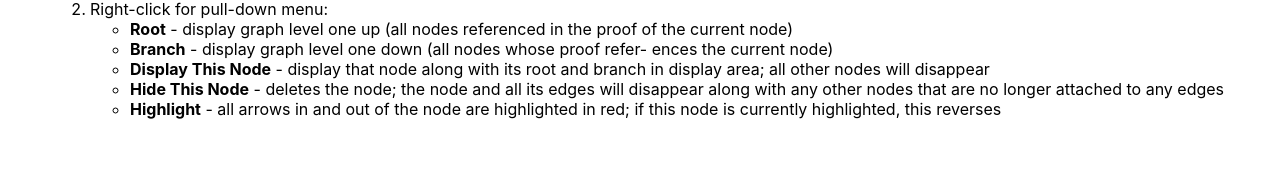
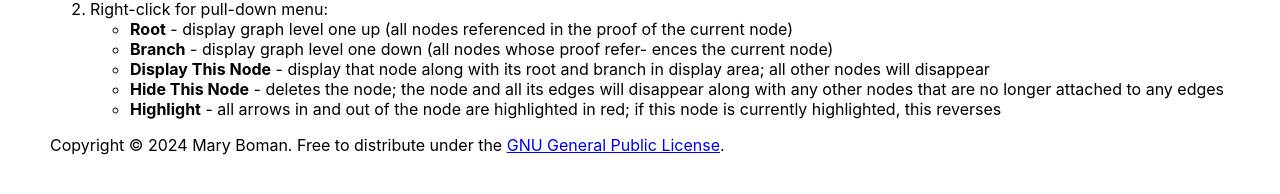
Before and after one commit to mboman28/euclid21, a React (Create React App) app: page /help in a window 1280 px wide. Shown: the part 390-584 px from the top of the page. Built offline with nearby package versions, Linux system fonts and the light colour scheme.

Commit message:
Add license and copyright

```diff
--- a/src/components/About.tsx
+++ b/src/components/About.tsx
@@ -24,6 +24,8 @@ const About: React.FC<AboutProps> = () => {
             <p>The original paper, including a link to the original Java code:  <a href='https://old.maa.org/press/periodicals/convergence/euclid21-euclids-elements-for-the-21st-century'>Euclid<sup>21</sup>: Euclid's Elements for the 21st Century</a>.</p>
 
             <p>Updated version written in React for the web by Mary Boman.</p>
+
+            <p>Copyright © 2024 Mary Boman. Free to distribute under the <a href='https://www.gnu.org/licenses/#GPL'>GNU General Public License</a>.</p>
         </Container>
     );
 }
--- a/src/components/App.tsx
+++ b/src/components/App.tsx
@@ -6,7 +6,6 @@ import About from "./About";
 import Help from "./Help";
 
 function App() {
-  // TODO: react router + about page
   return (
     <>
       <NavBar />
--- a/src/components/Help.tsx
+++ b/src/components/Help.tsx
@@ -37,6 +37,7 @@ const Help: React.FC<HelpProps> = () => {
                     </ul>
                 </li>
             </ol>
+            <p>Copyright © 2024 Mary Boman. Free to distribute under the <a href='https://www.gnu.org/licenses/#GPL'>GNU General Public License</a>.</p>
         </Container>
     );
 }
--- a/src/components/Home.tsx
+++ b/src/components/Home.tsx
@@ -32,6 +32,7 @@ const Home: React.FC<HomeProps> = () => {
             </ButtonContainer>
             <p>To learn how to use this app, visit the <Link to='/help'>help page</Link>.</p>
             <p>For more information on this project, visit the <Link to='/about'>about page</Link>.</p>
+            <p>Copyright © 2024 Mary Boman. Free to distribute under the <a href='https://www.gnu.org/licenses/#GPL'>GNU General Public License</a>.</p>
         </HomeContainer>
     );
 }
@@ -53,7 +54,6 @@ const CNButton = styled(NodeButton)({
 });
 
 const ButtonContainer = styled('div')({
-    backgroundColor: 'white',
     display: 'flex',
     width: 'fit-content',
 })
```
Also changed, not shown: 1 other file (tests, documents, lock files or other folders).
